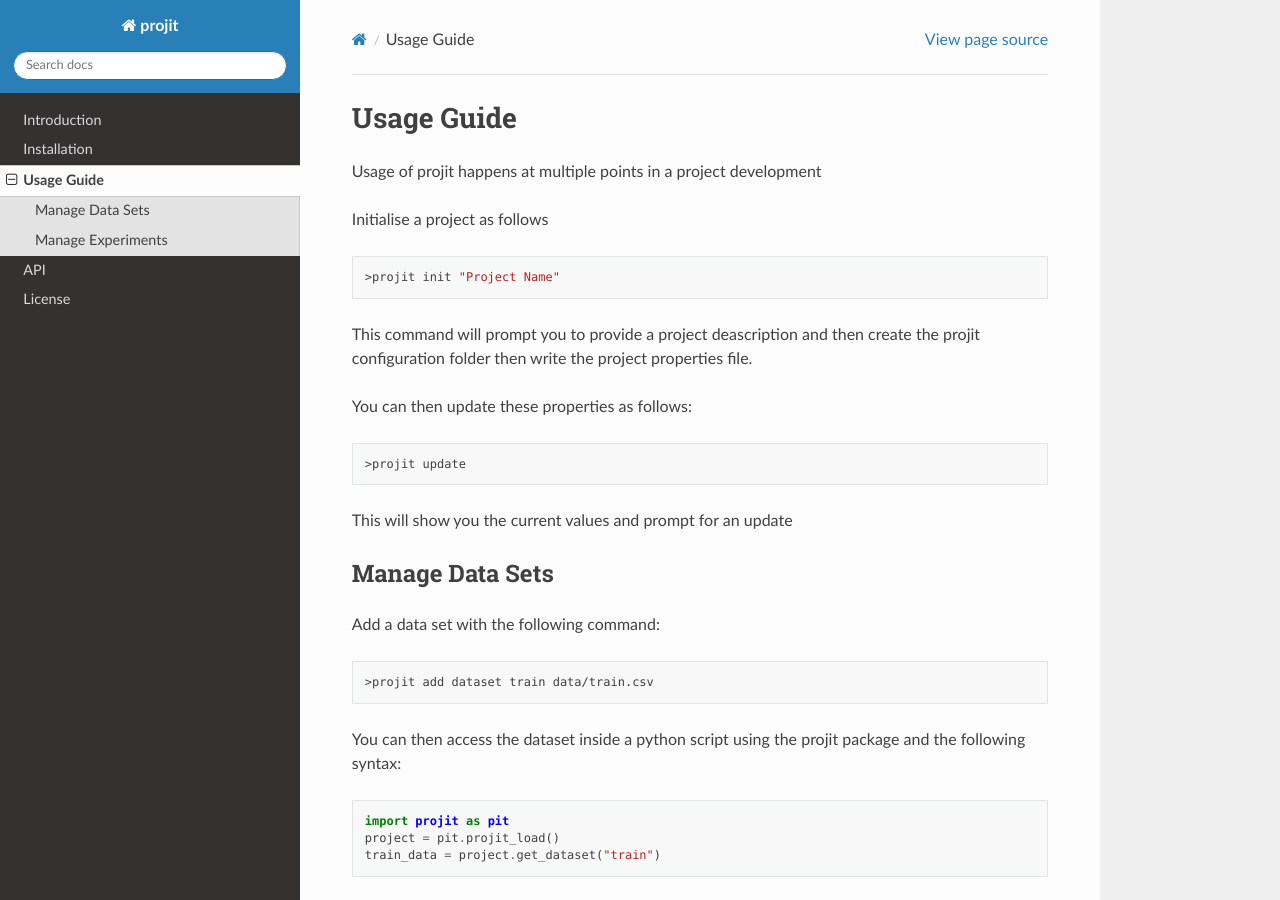
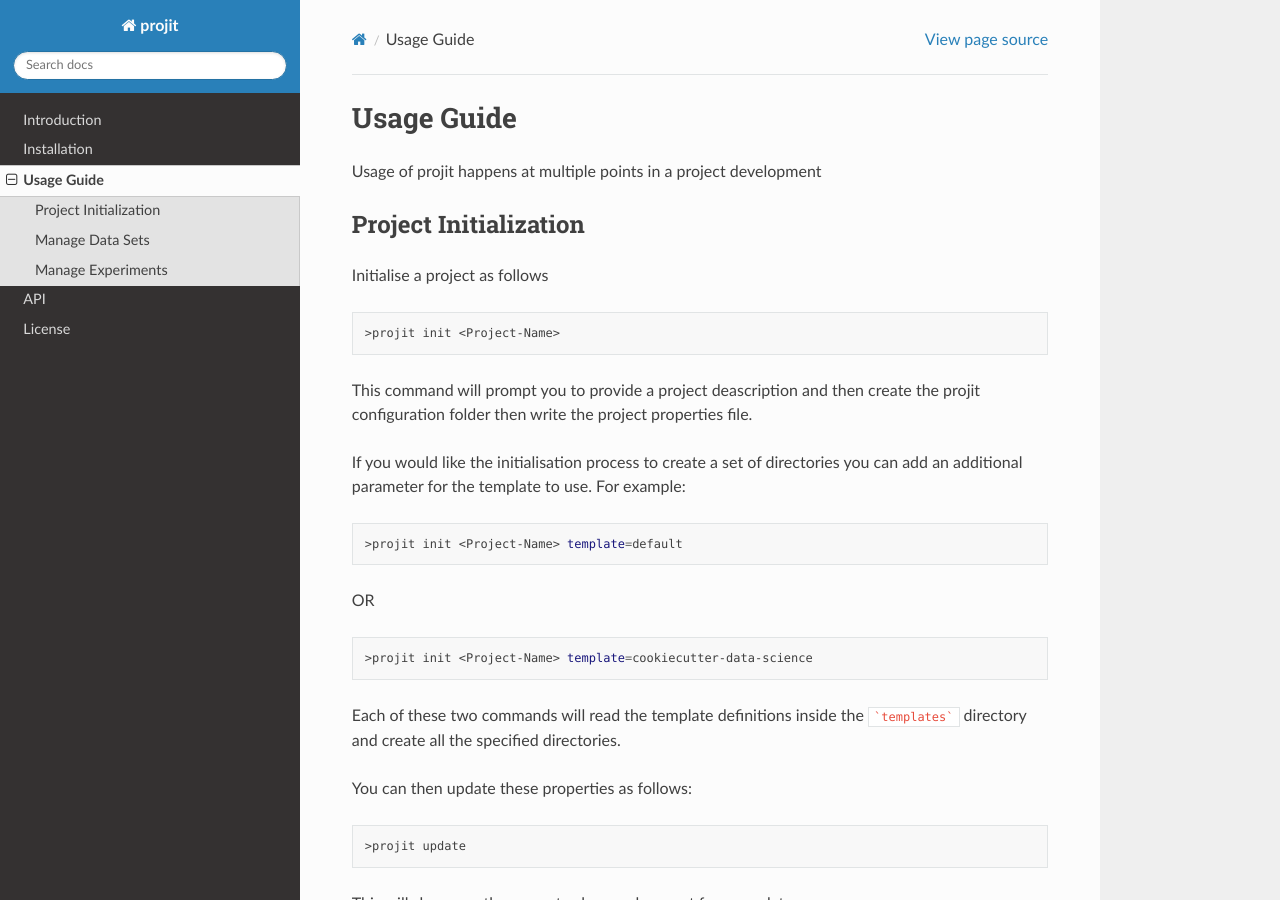
Before and after one commit to john-hawkins/projit, a Sphinx documentation site: the page built from docs/source/usage.rst, in a window 1280 px wide and 900 px high. Built offline with Sphinx 7.4.7 and the Read the Docs theme 2.0.0, drawn with Linux system fonts in a browser that asks for light colours.

Commit message:
Making dir template optional, changing the CLI, adding cookiecutter template, upating Docs

````diff
--- a/docs/source/usage.rst
+++ b/docs/source/usage.rst
@@ -3,14 +3,35 @@
 
 Usage of projit happens at multiple points in a project development
 
+Project Initialization
+^^^^^^^^^^^^^^^^^^^^^^
+
 Initialise a project as follows
 
 .. code-block:: bash
 
-    >projit init "Project Name"
+    >projit init <Project-Name>
 
 This command will prompt you to provide a project deascription and then
-create the projit configuration folder then write the project properties file.
+create the projit configuration folder then write the project properties
+file.
+
+If you would like the initialisation process to create a set of
+directories you can add an additional parameter for the template to use.
+For example:
+
+.. code-block:: bash
+
+    >projit init <Project-Name> template=default
+
+OR
+
+.. code-block:: bash
+
+    >projit init <Project-Name> template=cookiecutter-data-science
+
+Each of these two commands will read the template definitions inside the
+```templates``` directory and create all the specified directories.
 
 You can then update these properties as follows:
 
````
Also changed, not shown: 4 other files.
